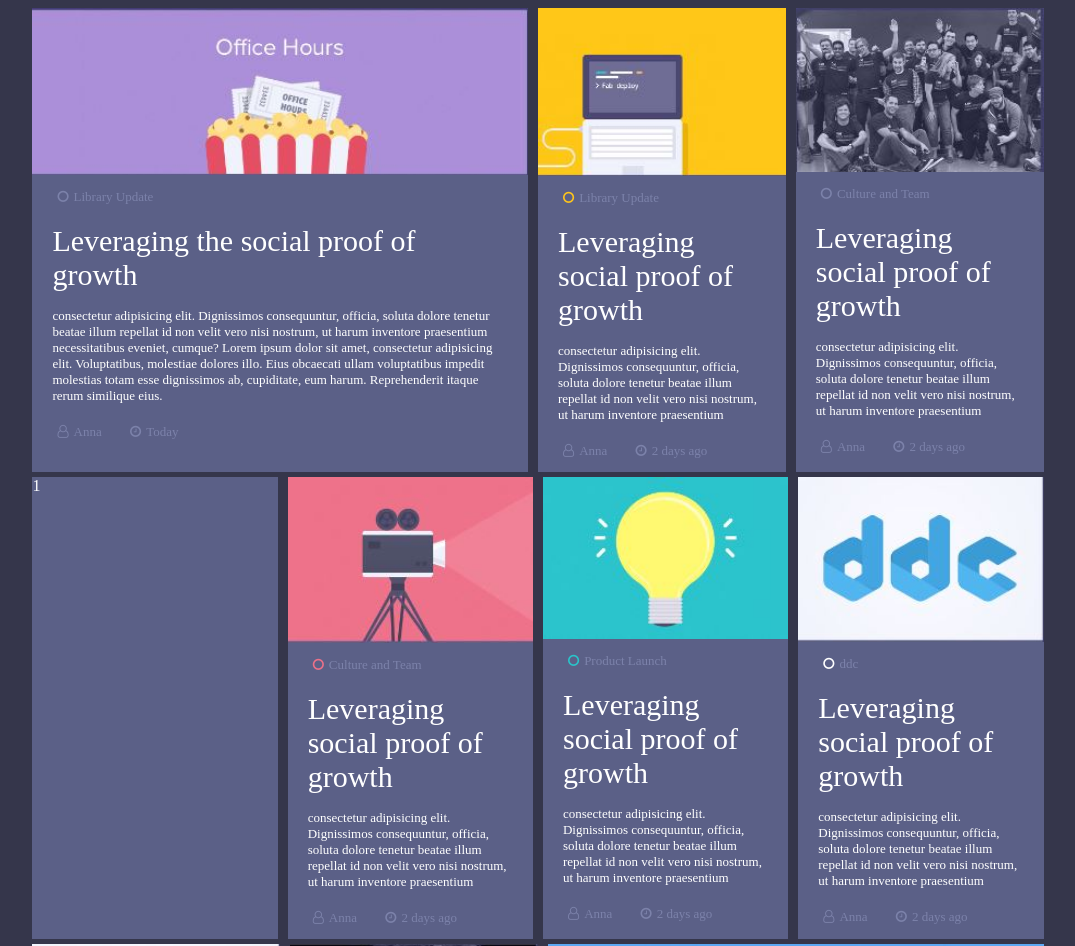
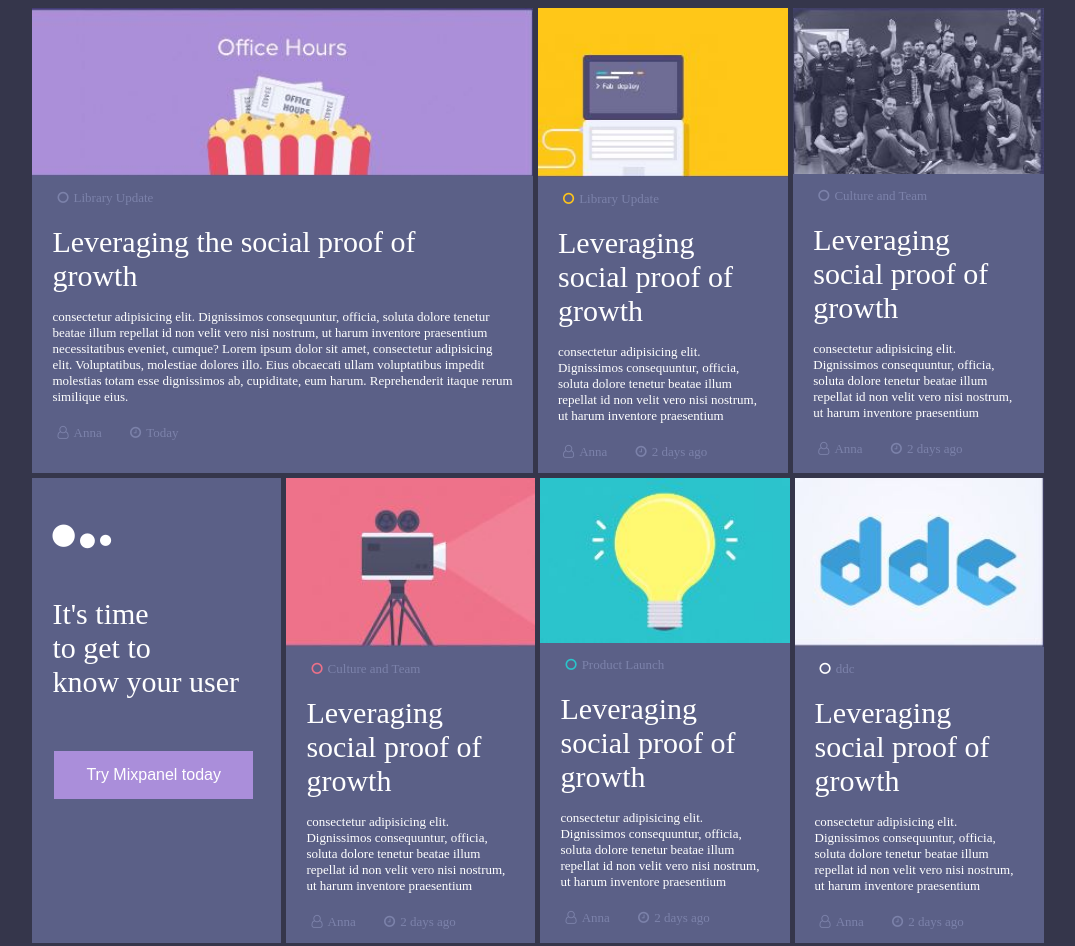
Before and after one commit to sandeshbagade/volopay_task, a plain HTML site: page index.html in a window 1280 px wide. Shown: the top 946 px of the page, without its empty margins (102-1177 px from the left). Drawn offline with Linux system fonts and the light colour scheme.

Commit message:
button block design

```diff
--- a/index.html
+++ b/index.html
@@ -10,7 +10,7 @@
 			  width:80%;
 			  display: grid;
 			  margin-left:10%;
-			  grid-gap: 10px;
+			  grid-gap: 5px;
 			  margin-top: 5px;
               background-color: #35364B;
 			}
@@ -39,6 +39,18 @@
 			}
 			.more_info{
 				color: #7c82aa;
+			}
+			.button {
+			  background-color: #AA8EDA;
+			  border: none;
+			  color: white;
+			  padding: 15px 32px;
+			  text-align: center;
+			  text-decoration: none;
+			  display: inline-block;
+			  font-size: 16px;
+			  margin: 4px 2px;
+			  cursor: pointer;
 			}
 		</style>
 	</head>
@@ -98,7 +110,16 @@
 			  </div>
         </div>
         <div class=" grid-container" id="grid-container-2">
-			  <div id="item1">1</div>
+			  <div id="item1">
+		          <div class="content" style="padding-top:30px;">
+					<i class="fa fa-circle fa-2x" aria-hidden="true" style="padding:5px 2px 0 0;"></i>
+					<i class="fa fa-circle fa-lg" aria-hidden="true" style="padding:0 2px 0 0 ;"></></i>
+					<i class="fa fa-circle" aria-hidden="true"></i><br><br><br><br>
+					 <span class="heading">It's time <br>to get to<br> know your user </span><br><br><br><br>
+					 <button class="button">Try Mixpanel today</button>
+				  </div>
+
+			  </div>
 			  <div id="item2">
 			  	<img src="4.JPG" class="image">
 			  	<div class="content">
```
